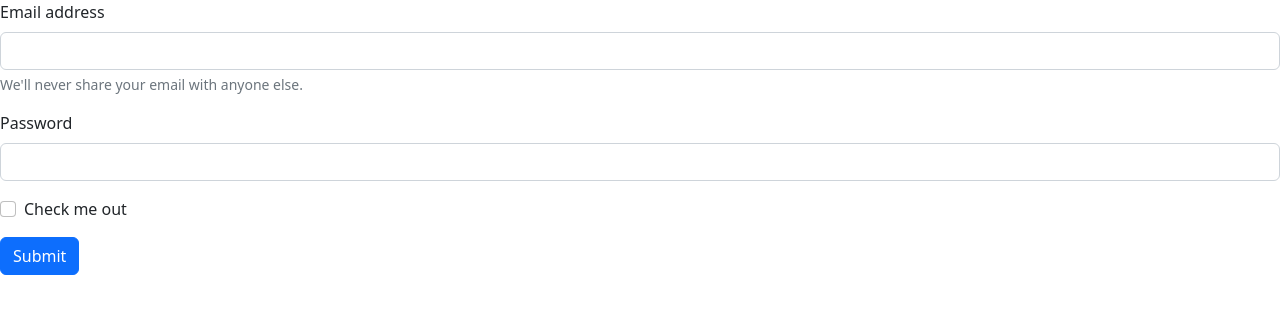
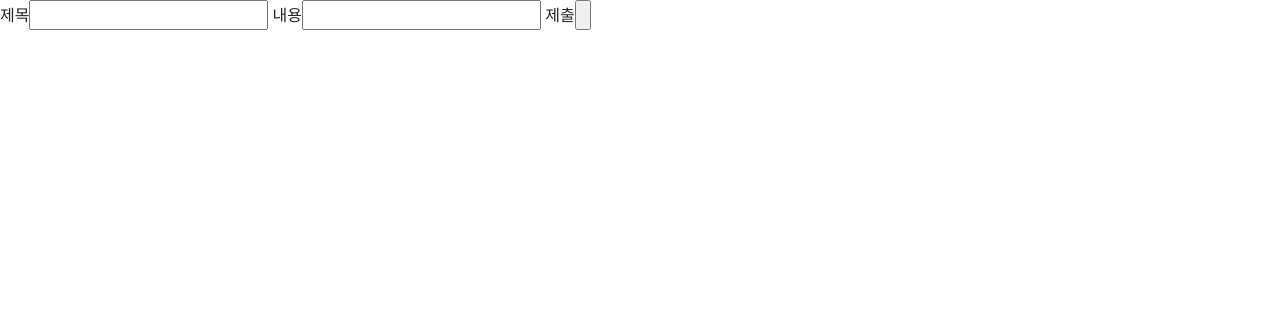
Before and after one commit to forwardyoung/Django_pair_1st, a Django app: template pair/movie/templates/movie/new.html in a window 1280 px wide. Shown: the top 314 px of the page. Run offline with Django 3.2, Linux system fonts and the light colour scheme; the template is opened without the code that fills it, so the values that code supplies are empty.

Commit message:
before_lunch

```diff
--- a/pair/movie/templates/movie/new.html
+++ b/pair/movie/templates/movie/new.html
@@ -1,22 +1,9 @@
-{% extends 'base.html' %}
-{% block content %}
+{% extends 'base.html' %} {% block content %}
 
-<form>
-  <div class="mb-3">
-    <label for="exampleInputEmail1" class="form-label">Email address</label>
-    <input type="email" class="form-control" id="exampleInputEmail1" aria-describedby="emailHelp">
-    <div id="emailHelp" class="form-text">We'll never share your email with anyone else.</div>
-  </div>
-  <div class="mb-3">
-    <label for="exampleInputPassword1" class="form-label">Password</label>
-    <input type="password" class="form-control" id="exampleInputPassword1">
-  </div>
-  <div class="mb-3 form-check">
-    <input type="checkbox" class="form-check-input" id="exampleCheck1">
-    <label class="form-check-label" for="exampleCheck1">Check me out</label>
-  </div>
-  <button type="submit" class="btn btn-primary">Submit</button>
+<form action="{% url 'movie:index' %}">
+  제목<input type="text" maxlength="80" name="" id="" />
+  내용<input type="text" name="" id="" />
+  제출<input type="submit" value="" />
 </form>
 
-
 {% endblock %}
--- a/pair/movie/urls.py
+++ b/pair/movie/urls.py
@@ -9,4 +9,5 @@ app_name = "movie"
 urlpatterns = [
     path('', views.index, name='index'),
     path('new/', views.new, name='new'),
+    path('edit/', views.edit, name='edit'),
 ]
--- a/pair/movie/views.py
+++ b/pair/movie/views.py
@@ -7,4 +7,7 @@ def index(request):
     return render(request, 'movie/index.html')
 
 def new(request):
-    return render(request, 'movie/new')
+    return render(request, 'movie/new.html')
+
+def edit(request):
+    return render(request, 'movie/edit.html')
```
Also changed, not shown: pair/movie/templates/movie/edit.html (+9 -0 lines).
